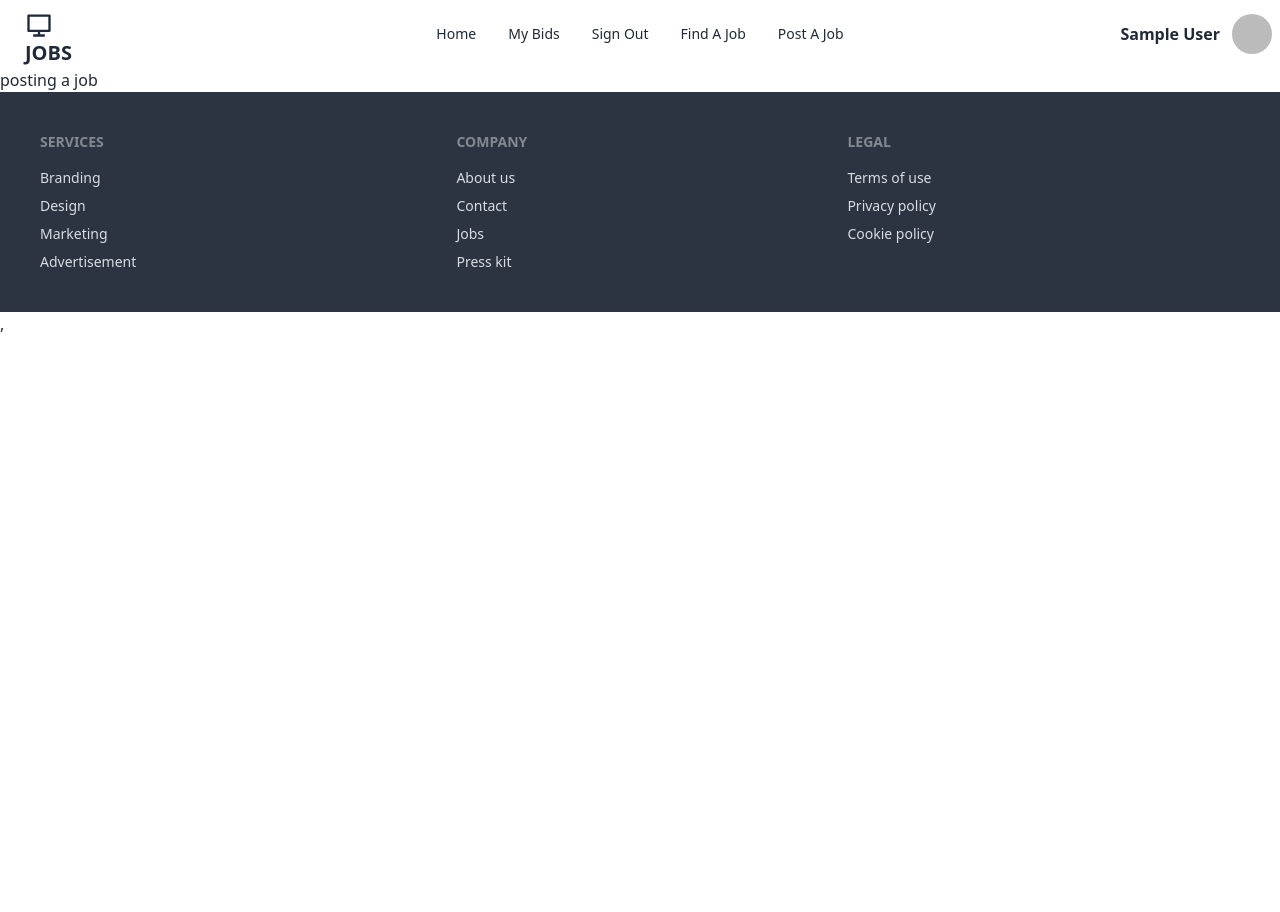
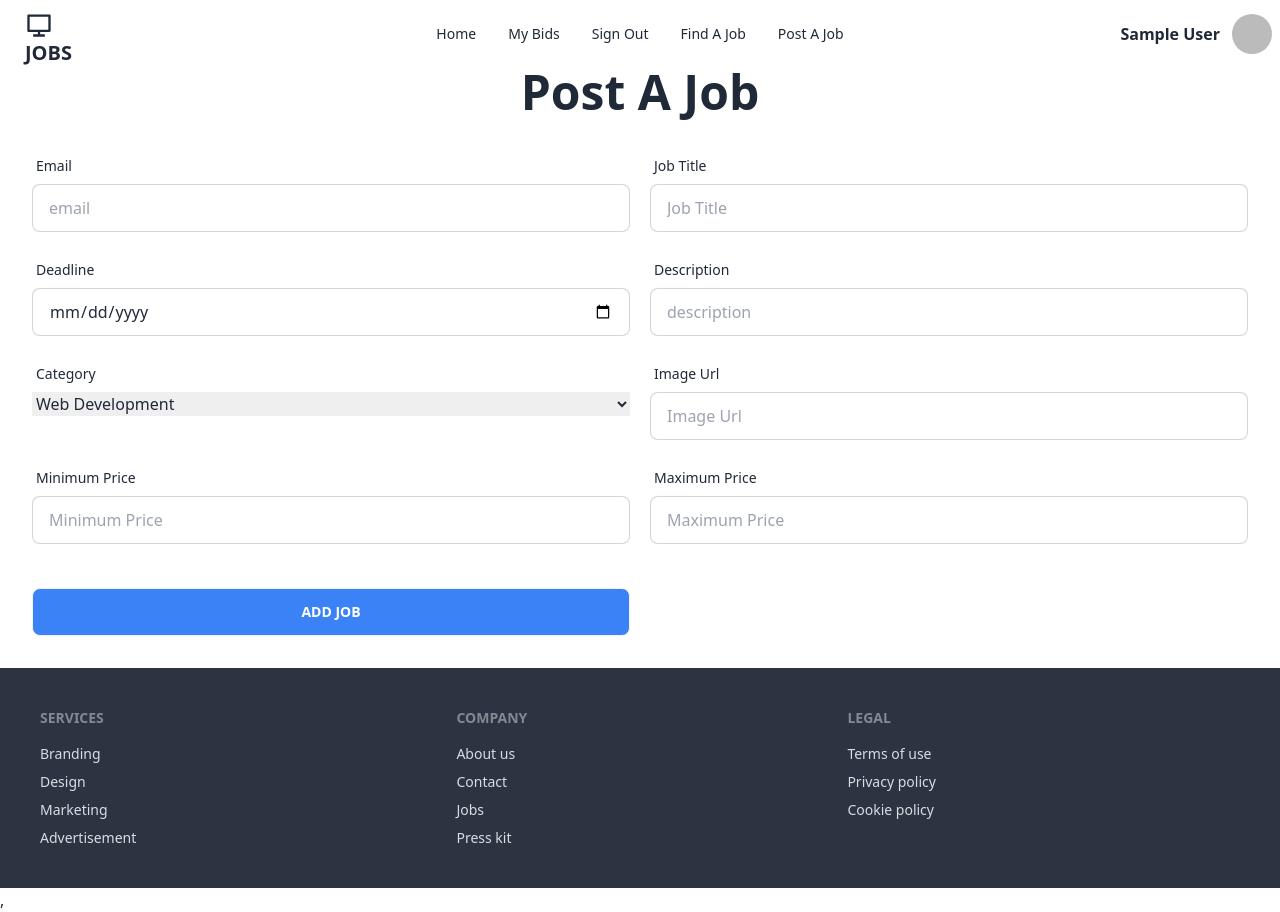
Before and after one commit to suraiyasultana826/jobs-client, a React (Vite) app: page /postJob in a window 1280 px wide. Before the commit the page ends 800 px from the top, so only its background shows below. Built offline with nearby package versions, Linux system fonts and the light colour scheme; no server answers; sample sign-in values are in the browser's storage.

Commit message:
my posted jobs

```diff
--- a/package.json
+++ b/package.json
@@ -19,7 +19,8 @@
     "react-icons": "^4.11.0",
     "react-router-dom": "^6.18.0",
     "react-tabs": "^6.0.2",
-    "sort-by": "^1.2.0"
+    "sort-by": "^1.2.0",
+    "sweetalert2": "^11.9.0"
   },
   "devDependencies": {
     "@types/react": "^18.2.15",
--- a/src/Pages/PostJob/PostJob.jsx
+++ b/src/Pages/PostJob/PostJob.jsx
@@ -1,10 +1,112 @@
+import Swal from "sweetalert2";
 
 const PostJob = () => {
+    const handleAddJob = event => {
+        event.preventDefault();
+        const form = event.target;
+        const email = form.email.value;
+        const jobTitle = form.jobTitle.value;
+        const deadline = form.deadline.value;
+        const description = form.description.value;
+        const category = form.category.value;
+        const img = form.img.value;
+        const minPrice = form.minPrice.value;
+        const maxPrice = form.maxPrice.value;
+        const newJob = {email, jobTitle, deadline, description, category, img, minPrice, maxPrice}
+        console.log(newJob);
+
+        //send data to server
+        fetch('http://localhost:5300/postedJob', {
+            method: 'POST',
+            headers: {
+                'content-type' : 'application/json'
+            },
+            body: JSON.stringify(newJob)
+
+        })
+        .then(res => res.json())
+        .then(data => {
+            console.log(data);
+            if(data.insertedId){
+                Swal.fire({
+                    title: 'Success!',
+                    text: 'Product added successfully',
+                    icon: 'success',
+                    confirmButtonText: 'Cool'
+                  })
+
+            }
+
+        })
+
+    }
     return (
         <div>
-            <h3>posting  a job</h3>
+            <h1 className="text-5xl font-bold text-center"> Post A Job</h1>
 
+            <form onSubmit={handleAddJob} className="card-body">
+                <div className="lg:grid lg:grid-cols-2 lg:gap-5">
+                    <div className="form-control">
+                        <label className="label">
+                            <span className="label-text">Email</span>
+                        </label>
+                        <input type="email" placeholder="email" className="input input-bordered" required name="email" />
+                    </div>
+                    <div className="form-control">
+                        <label className="label">
+                            <span className="label-text">Job Title</span>
+                        </label>
+                        <input type="text" placeholder="Job Title" className="input input-bordered" required name="jobTitle" />
+                    </div>
+                    <div className="form-control">
+                        <label className="label">
+                            <span className="label-text">Deadline</span>
+                        </label>
+                        <input type="date" placeholder="" className="input input-bordered" required name="deadline" />
+                    </div>
+                    <div className="form-control">
+                        <label className="label">
+                            <span className="label-text">Description</span>
+                        </label>
+                        <input type="text" placeholder="description" className="input input-bordered" required name="description" />
+                    </div>
+                    <div className="form-control">
+                        <label className="label">
+                            <span className="label-text">Category</span>
+                        </label>
+                        {/* <input type="email" placeholder="email" className="input input-bordered" required /> */}
+                        <select name="category" id="category">
+                            <option value="webDev">Web Development</option>
+                            <option value="digitalMarketing">Digital Marketing</option>
+                            <option value="graphicsDesign">Graphics Design</option>
+                        </select>
+                    </div>
+                    <div className="form-control">
+                        <label className="label">
+                            <span className="label-text">Image Url</span>
+                        </label>
+                        <input type="url" placeholder="Image Url" className="input input-bordered" required name="img" />
+                    </div>
+                    <div className="form-control">
+                        <label className="label">
+                            <span className="label-text">Minimum Price</span>
+                        </label>
+                        <input type="number" placeholder="Minimum Price" className="input input-bordered" required name="minPrice" />
+                    </div>
+                    <div className="form-control">
+                        <label className="label">
+                            <span className="label-text">Maximum Price</span>
+                        </label>
+                        <input type="number" placeholder="Maximum Price" className="input input-bordered" required name="maxPrice" />
+
+                    </div>
+                    <div className="form-control mt-6">
+                        <button className="btn bg-blue-500 text-white">Add Job</button>
+                    </div>
+                </div>
+            </form>
         </div>
+
     );
 };
 
```
Also changed, not shown: 1 other file (tests, documents, lock files or other folders).
